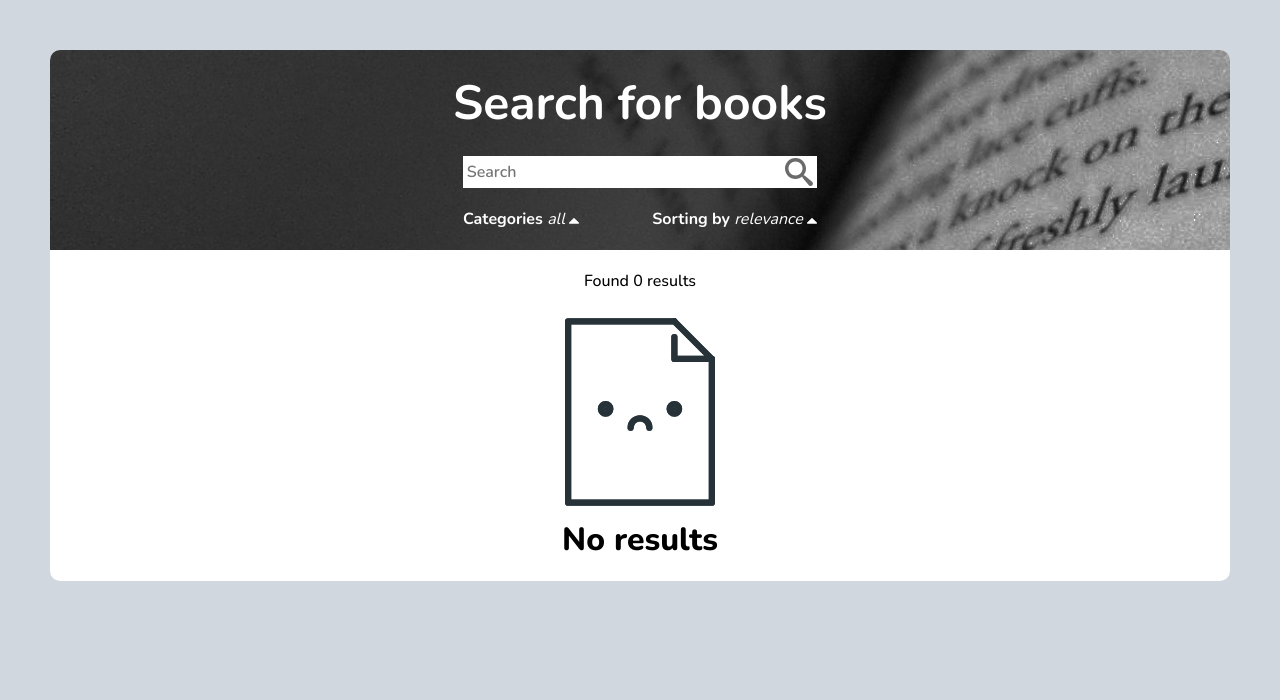
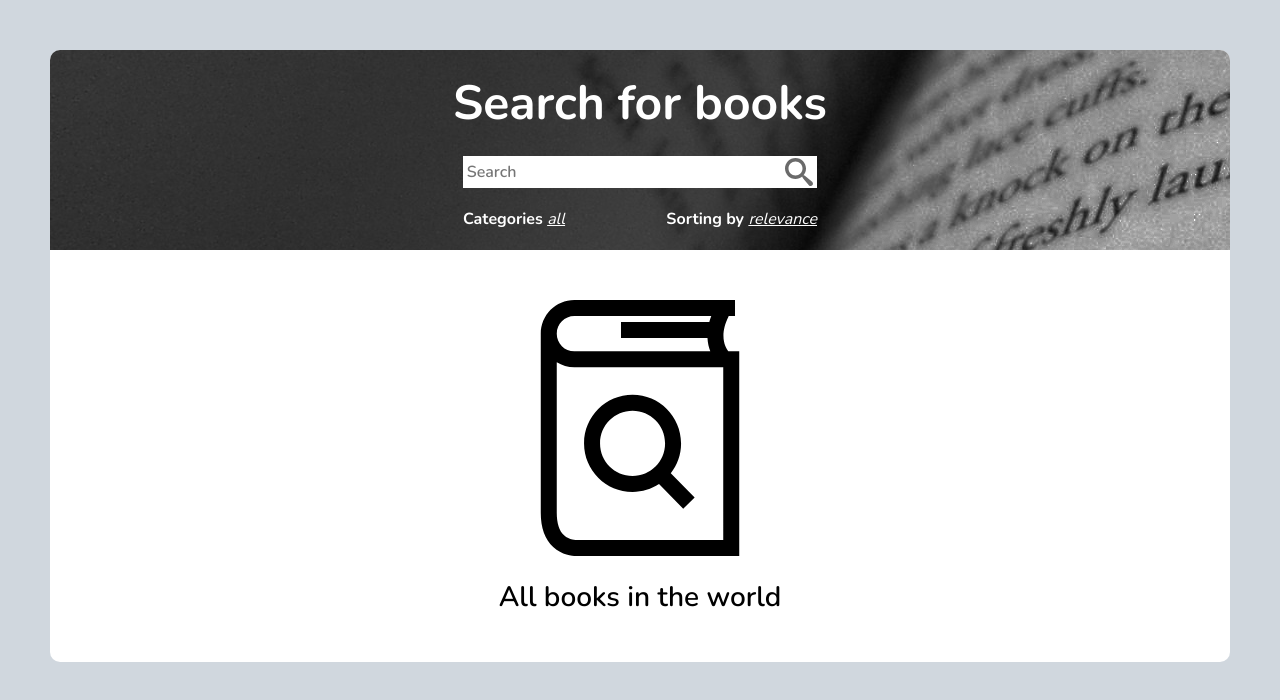
Before and after one commit to GadMinz/google-books, a React (Create React App) app: page / in a window 1280 px wide. Shown: the top 700 px of the page. Built offline with nearby package versions, Linux system fonts and the light colour scheme; the HTML template or start-up script is replaced by a standard one.

Commit message:
Add Home page

```diff
--- a/src/App.js
+++ b/src/App.js
@@ -4,6 +4,7 @@ import Main from "./pages/Main";
 import { Routes, Route } from "react-router-dom";
 import NotFound from "./pages/NotFound";
 import Book from "./pages/Book";
+import Home from "./pages/Home";
 
 function App() {
   return (
@@ -11,7 +12,8 @@ function App() {
       <Header />
       <div className="content">
         <Routes>
-          <Route path="/" element={<Main />} />
+            <Route path="/" element={<Home />} />
+          <Route path="/search" element={<Main />} />
           <Route path="/books/:id" element={<Book />} />
           <Route path="*" element={<NotFound />} />
         </Routes>
--- a/src/components/Categories.jsx
+++ b/src/components/Categories.jsx
@@ -32,21 +32,7 @@ const Categories = ({ category, setCategory }) => {
     <div ref={categoriesRef} className="categories">
       <div className="categories__label">
         <b>Categories </b>
-        <span onClick={() => setOpen(!open)}>
-          {category}{" "}
-          <svg
-            width="10"
-            height="6"
-            viewBox="0 0 10 6"
-            fill="none"
-            xmlns="http://www.w3.org/2000/svg"
-          >
-            <path
-              d="M10 5C10 5.16927 9.93815 5.31576 9.81445 5.43945C9.69075 5.56315 9.54427 5.625 9.375 5.625H0.625C0.455729 5.625 0.309245 5.56315 0.185547 5.43945C0.061849 5.31576 0 5.16927 0 5C0 4.83073 0.061849 4.68424 0.185547 4.56055L4.56055 0.185547C4.68424 0.061849 4.83073 0 5 0C5.16927 0 5.31576 0.061849 5.43945 0.185547L9.81445 4.56055C9.93815 4.68424 10 4.83073 10 5Z"
-              fill="#ffffff"
-            />
-          </svg>
-        </span>
+        <span onClick={() => setOpen(!open)}>{category}</span>
         {open && (
           <div className="popup">
             <ul>
--- a/src/components/Header.jsx
+++ b/src/components/Header.jsx
@@ -1,13 +1,16 @@
 import React from "react";
 import Search from "./Search";
 import { Link } from "react-router-dom";
+import { useDispatch } from "react-redux";
+import {removeItems} from "../redux/slices/booksSlice";
 
 const Header = () => {
+  const dispatch = useDispatch();
   return (
     <div className="header">
       <div className="header__title">
         <Link to="/">
-          <h1>Search for books</h1>
+          <h1 onClick={() => dispatch(removeItems())}>Search for books</h1>
         </Link>
       </div>
       <Search />
--- a/src/components/Search.jsx
+++ b/src/components/Search.jsx
@@ -10,7 +10,6 @@ import Sort from "./Sort";
 const Search = () => {
   const navigate = useNavigate();
   const dispatch = useDispatch();
-  // const { category, sort, searchValue } = useSelector((state) => state.filter);
   const [value, setValue] = React.useState("");
   const [category, setCategory] = React.useState("all");
   const [sort, setSort] = React.useState("relevance");
@@ -35,7 +34,7 @@ const Search = () => {
     }
     dispatch(setFilters({ ...query }))
     const queryString = qs.stringify(query);
-    navigate(`/?${queryString}`);
+    navigate({ pathname: "/search", search: `?${queryString}` });
   };
 
   return (
--- a/src/components/Sort.jsx
+++ b/src/components/Sort.jsx
@@ -25,21 +25,7 @@ const Sort = ({ sort, setSort }) => {
     <div ref={sortRef} className="sort">
       <div className="sort__label">
         <b>Sorting by </b>
-        <span onClick={() => setOpen(!open)}>
-          {sort}{" "}
-          <svg
-            width="10"
-            height="6"
-            viewBox="0 0 10 6"
-            fill="none"
-            xmlns="http://www.w3.org/2000/svg"
-          >
-            <path
-              d="M10 5C10 5.16927 9.93815 5.31576 9.81445 5.43945C9.69075 5.56315 9.54427 5.625 9.375 5.625H0.625C0.455729 5.625 0.309245 5.56315 0.185547 5.43945C0.061849 5.31576 0 5.16927 0 5C0 4.83073 0.061849 4.68424 0.185547 4.56055L4.56055 0.185547C4.68424 0.061849 4.83073 0 5 0C5.16927 0 5.31576 0.061849 5.43945 0.185547L9.81445 4.56055C9.93815 4.68424 10 4.83073 10 5Z"
-              fill="#ffffff"
-            />
-          </svg>
-        </span>
+        <span onClick={() => setOpen(!open)}>{sort}</span>
         {open && (
           <div className="popup">
             <ul>
--- /dev/null
+++ b/src/pages/Home.jsx
@@ -0,0 +1,14 @@
+import React from 'react';
+import homeBook from '../assets/img/home-book.svg'
+const Home = () => {
+    return (
+        <div className='home'>
+            <div className="home__image">
+                <img width={256} src={homeBook} alt="home-book"/>
+            </div>
+            <h2>All books in the world</h2>
+        </div>
+    );
+};
+
+export default Home;
--- a/src/pages/Main.jsx
+++ b/src/pages/Main.jsx
@@ -3,7 +3,7 @@ import Card from "../components/Card";
 import { useDispatch, useSelector } from "react-redux";
 import noResults from "../assets/img/no-results.svg";
 import LoadingBlock from "../components/LoadingBlock";
-import { fetchBooks } from "../redux/slices/booksSlice";
+import { fetchBooks} from "../redux/slices/booksSlice";
 
 const Main = () => {
   const dispatch = useDispatch();
@@ -20,6 +20,7 @@ const Main = () => {
   React.useEffect(() => {
     getBooks();
   }, [category, sort, searchValue]);
+
   return (
     <div className="main">
       <div className="main__results">
--- a/src/redux/slices/booksSlice.js
+++ b/src/redux/slices/booksSlice.js
@@ -21,7 +21,12 @@ const initialState = {
 const bookSlice = createSlice({
   name: "book",
   initialState,
-  reducers: {},
+  reducers: {
+    removeItems(state) {
+      state.items = [];
+      state.totalItems = 0;
+    },
+  },
   extraReducers: {
     [fetchBooks.pending]: (state) => {
       state.status = "loading";
@@ -41,4 +46,5 @@ const bookSlice = createSlice({
   },
 });
 
+export const { removeItems } = bookSlice.actions;
 export default bookSlice.reducer;
--- a/src/scss/App.scss
+++ b/src/scss/App.scss
@@ -24,13 +24,28 @@ body {
   }
 }
 
+.home {
+  text-align: center;
+  padding: 50px;
+
+  &__image {
+    padding-bottom: 20px;
+  }
+
+  @media (max-width: 420px) {
+    padding: 20px;
+  }
+}
+
 .main {
   padding: 20px;
+
   &__results {
     text-align: center;
     margin-bottom: 20px;
     font-weight: 500;
   }
+
   &__cards {
     display: flex;
     flex-wrap: wrap;
@@ -46,6 +61,7 @@ body {
   flex-direction: column;
   align-items: center;
   justify-content: center;
+
   &--title {
     font-weight: 800;
     font-size: 32px;
@@ -56,9 +72,11 @@ body {
   padding: 50px 0;
   text-align: center;
   font-size: 20px;
+
   h2 {
     padding-bottom: 20px;
   }
+
   a {
     color: #1e90ff;
     text-decoration: underline;
--- a/src/scss/components/_categories.scss
+++ b/src/scss/components/_categories.scss
@@ -4,6 +4,7 @@
     span {
       cursor: pointer;
       font-style: italic;
+      text-decoration: underline;
     }
   }
 }
--- a/src/scss/components/_sort.scss
+++ b/src/scss/components/_sort.scss
@@ -4,6 +4,7 @@
     span {
       cursor: pointer;
       font-style: italic;
+      text-decoration: underline;
     }
   }
 }
```
Also changed, not shown: src/assets/img/home-book.svg (added).
